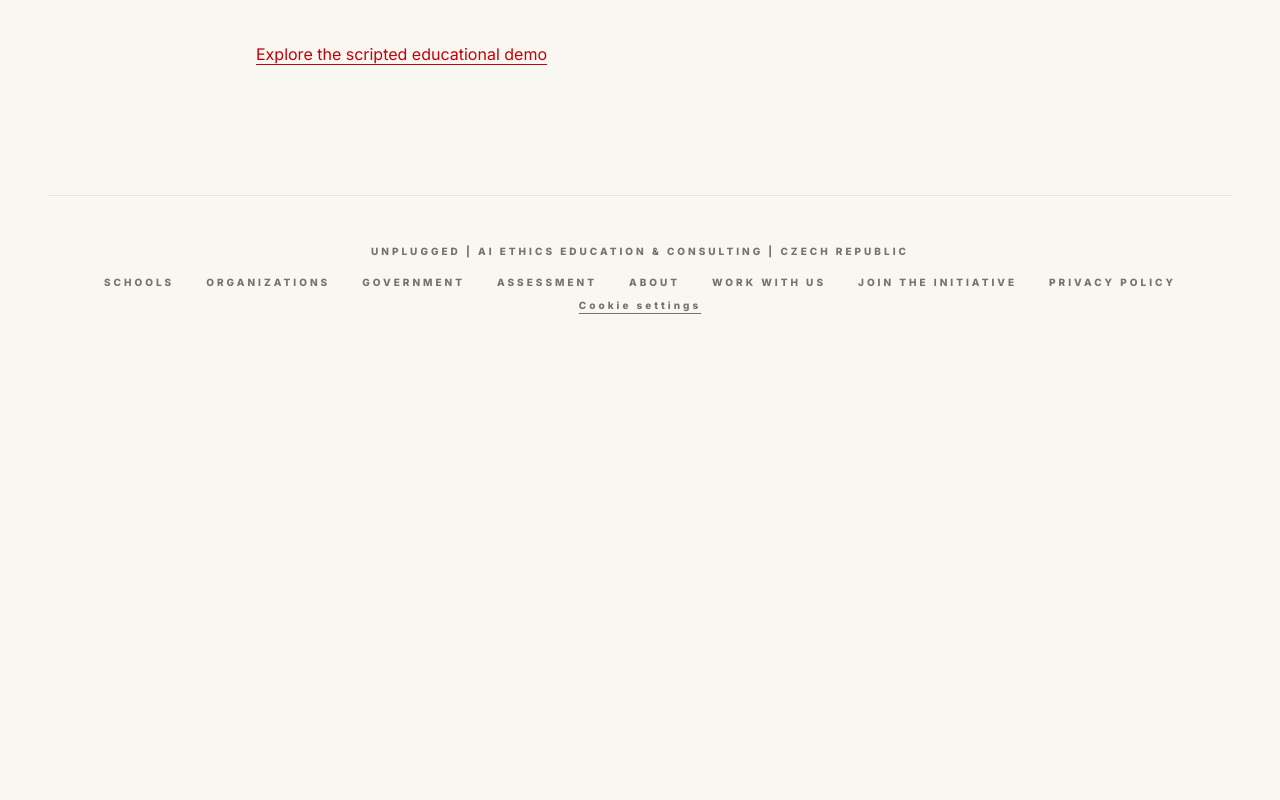
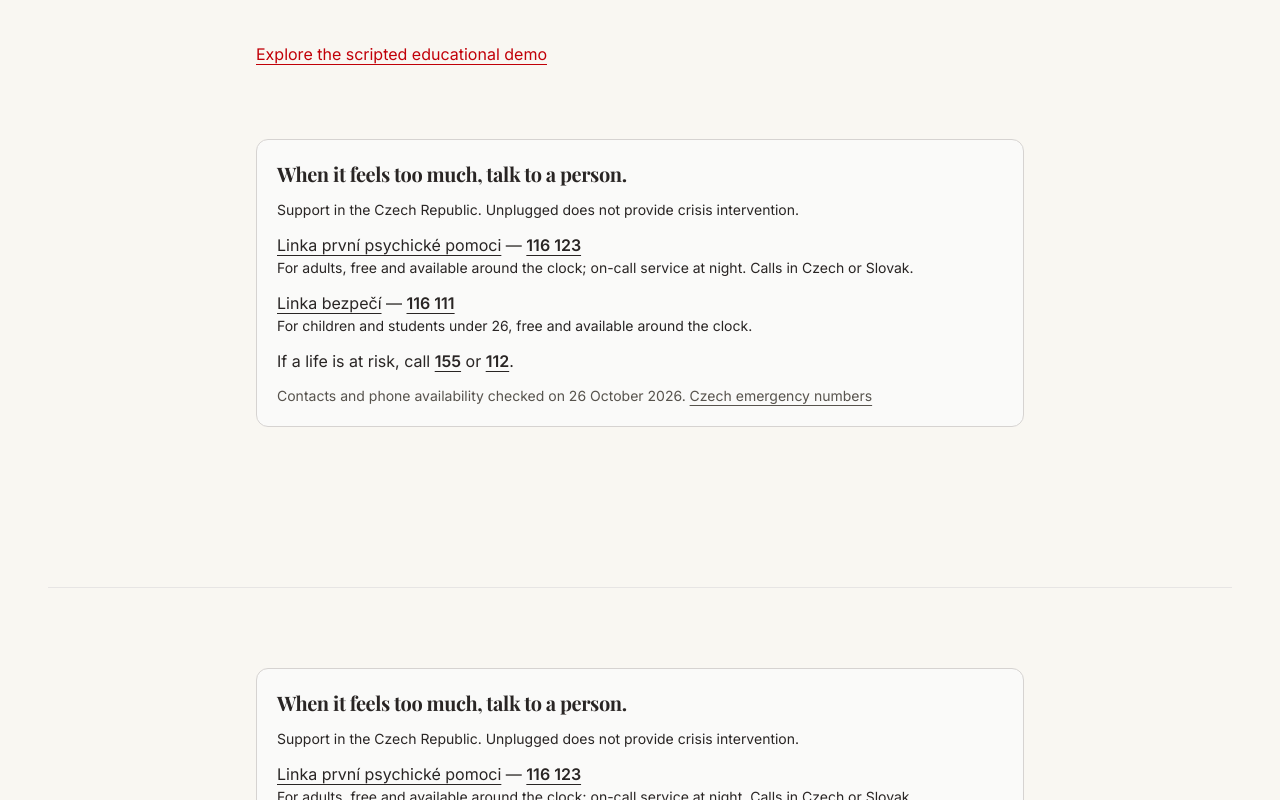
Before and after one commit to Kumungchi/unplugged, a React (Vite) app: page /psychology in a window 1280 px wide. Shown: the part 960-1760 px from the top of the page. Before the commit the page ends 1321 px from the top, so only its background shows below. Built offline with nearby package versions, Linux system fonts and the light colour scheme; no server answers; a web font is replaced by a local one.

Commit message:
Add verified Czech crisis support contacts to public pages

```diff
--- a/App.tsx
+++ b/App.tsx
@@ -19,6 +19,7 @@ import ContentEditor from './components/ContentEditor';
 import StaffManager from './components/StaffManager';
 import ErrorBoundary from './components/ErrorBoundary';
 import { Language, translations } from './translations';
+import CrisisSupport from './components/CrisisSupport';
 import SEOHead from './components/SEOHead';
 import { COOKIE_SETTINGS_EVENT } from './privacy';
 
@@ -189,6 +190,7 @@ const App: React.FC = () => {
       </main>
 
       <footer className="py-8 md:py-12 border-t border-stone-200 text-stone-500 text-[10px] font-bold uppercase tracking-[0.3em] text-center space-y-4">
+        <CrisisSupport lang={lang} />
         <p>{t.footer_text}</p>
         <div className="flex flex-wrap justify-center gap-x-8 gap-y-2">
           <Link to="/schools" className="hover:text-stone-900">{labels.schools}</Link>
--- a/components/Assessment.tsx
+++ b/components/Assessment.tsx
@@ -3,6 +3,7 @@ import { Link } from 'react-router';
 import { useMutation } from 'convex/react';
 import { api } from '../convex/_generated/api';
 import { Language } from '../translations';
+import CrisisSupport from './CrisisSupport';
 
 interface AssessmentProps {
   lang: Language;
--- /dev/null
+++ b/components/CrisisSupport.tsx
@@ -0,0 +1,41 @@
+import React, { useId } from 'react';
+import { Language } from '../translations';
+
+const copy = {
+  cs: {
+    title: 'Když je toho moc, mluv s člověkem.',
+    region: 'Pomoc v České republice. Unplugged neposkytuje krizovou intervenci.',
+    adult: 'Pro dospělé, zdarma a nonstop; v noci v režimu pohotovosti. Hovor v češtině nebo slovenštině.',
+    young: 'Pro děti a studenty do 26 let, zdarma a nonstop.',
+    emergency: 'Při ohrožení života volej', or: 'nebo',
+    verified: 'Kontakty a telefonní provoz ověřeny 26. 10. 2026.',
+    emergencySource: 'Tísňové linky v ČR',
+  },
+  en: {
+    title: 'When it feels too much, talk to a person.',
+    region: 'Support in the Czech Republic. Unplugged does not provide crisis intervention.',
+    adult: 'For adults, free and available around the clock; on-call service at night. Calls in Czech or Slovak.',
+    young: 'For children and students under 26, free and available around the clock.',
+    emergency: 'If a life is at risk, call', or: 'or',
+    verified: 'Contacts and phone availability checked on 26 October 2026.',
+    emergencySource: 'Czech emergency numbers',
+  },
+};
+
+export default function CrisisSupport({ lang }: { lang: Language }) {
+  const t = copy[lang];
+  const headingId = useId();
+  const linkClass = 'underline underline-offset-4 hover:text-red-800 focus-visible:outline focus-visible:outline-2 focus-visible:outline-red-700';
+  return (
+    <aside aria-labelledby={headingId} className="max-w-3xl mx-auto my-8 p-5 border border-stone-300 rounded-xl bg-stone-50 text-left text-base text-stone-800 font-normal normal-case tracking-normal leading-relaxed space-y-3">
+      <h2 id={headingId} className="text-xl font-serif font-bold">{t.title}</h2>
+      <p className="text-sm">{t.region}</p>
+      <ul className="space-y-3">
+        <li><a className={linkClass} href="https://www.linkapsychickepomoci.cz/">Linka první psychické pomoci</a>{' — '}<a className={`${linkClass} font-semibold`} href="tel:116123">116 123</a><p className="text-sm">{t.adult}</p></li>
+        <li><a className={linkClass} href="https://www.linkabezpeci.cz/pomoc">Linka bezpečí</a>{' — '}<a className={`${linkClass} font-semibold`} href="tel:116111">116 111</a><p className="text-sm">{t.young}</p></li>
+      </ul>
+      <p>{t.emergency}{' '}<a className={`${linkClass} font-semibold`} href="tel:155">155</a>{' '}{t.or}{' '}<a className={`${linkClass} font-semibold`} href="tel:112">112</a>.</p>
+      <p className="text-sm text-stone-600">{t.verified}{' '}<a className={linkClass} href="https://hzscr.gov.cz/tisnova-komunikace-v-ceske-republice-2">{t.emergencySource}</a></p>
+    </aside>
+  );
+}
--- a/components/Psychology.tsx
+++ b/components/Psychology.tsx
@@ -1,6 +1,7 @@
 import React from 'react';
 import { Link } from 'react-router';
 import { Language, translations } from '../translations';
+import CrisisSupport from './CrisisSupport';
 
 const Psychology: React.FC<{ lang: Language }> = ({ lang }) => {
   const t = translations[lang];
@@ -25,6 +26,7 @@ const Psychology: React.FC<{ lang: Language }> = ({ lang }) => {
         <p>{t.psych_support_text}</p>
       </section>
       <Link to="/demo" className="inline-block underline underline-offset-4 text-red-700 hover:text-red-800 focus-visible:outline focus-visible:outline-2 focus-visible:outline-red-700">{t.psych_cta_demo}</Link>
+      <CrisisSupport lang={lang} />
     </article>
   );
 };
```
Also changed, not shown: 1 other file (tests, documents, lock files or other folders).
